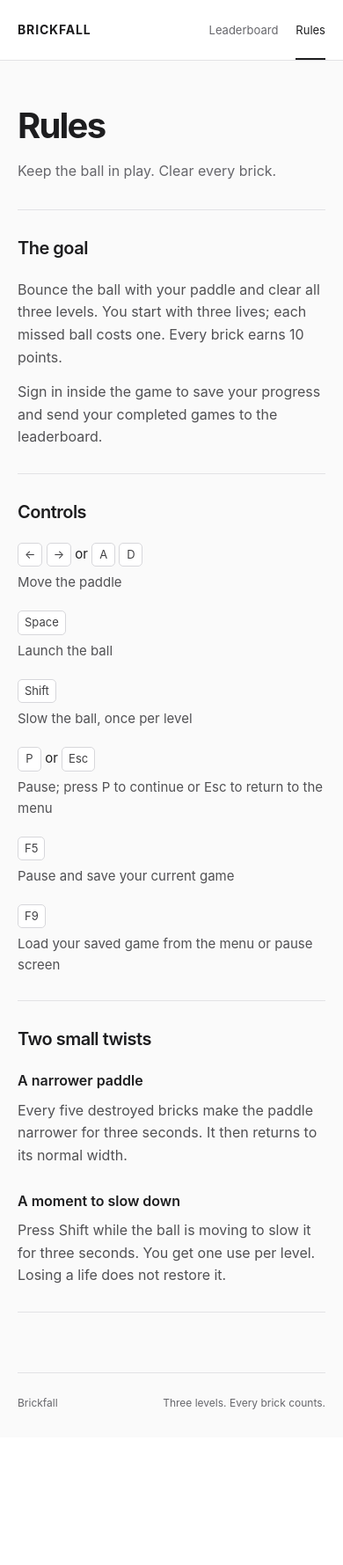
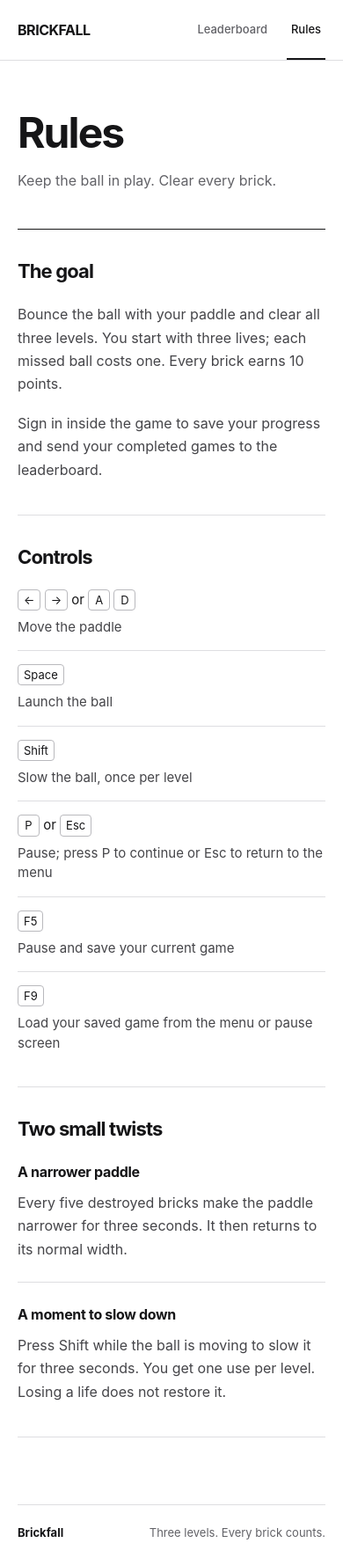
Before and after one commit to leningq/game, a FastAPI app: page /rules in a window 390 px wide. Shown: the whole page at 88% size. Before the commit the page ends 1602 px from the top, so only its background shows below. Run offline with FastAPI, Linux system fonts and the light colour scheme.

Commit message:
Redesign Brickfall website with minimal responsive layout

```diff
--- a/static/style.css
+++ b/static/style.css
@@ -1,137 +1,154 @@
 :root {
     color-scheme: light;
-    --ink: #1d1d1f;
-    --muted: #66666b;
-    --line: #e2e2e5;
+    --ink: #151517;
+    --muted: #626267;
+    --line: #dedee1;
+    --line-strong: #b9b9bd;
     --paper: #ffffff;
+    --hover: #f5f5f6;
+    --content-width: 1120px;
 }
 
 * { box-sizing: border-box; }
 body {
+    min-width: 280px;
     margin: 0;
-    background: #fafafa;
+    background: var(--paper);
     color: var(--ink);
     font-family: -apple-system, BlinkMacSystemFont, "Segoe UI", Arial, sans-serif;
     font-size: 16px;
-    line-height: 1.6;
+    line-height: 1.5;
     -webkit-font-smoothing: antialiased;
 }
 a { color: inherit; }
-a:focus-visible { outline: 2px solid var(--ink); outline-offset: 5px; border-radius: 2px; }
-.site-header { background: var(--paper); border-bottom: 1px solid var(--line); }
+::selection { background: var(--ink); color: var(--paper); }
+a:focus-visible { outline: 2px solid var(--ink); outline-offset: 4px; border-radius: 2px; }
+.skip-link { position: absolute; top: -60px; left: 24px; z-index: 2; padding: 10px 14px; background: var(--ink); color: var(--paper); }
+.skip-link:focus { top: 12px; }
+.skip-link:focus-visible { outline-color: var(--paper); }
+.visually-hidden { position: absolute; width: 1px; height: 1px; overflow: hidden; clip-path: inset(50%); white-space: nowrap; }
+
+.site-header { border-bottom: 1px solid var(--line); }
 .header-content {
-    max-width: 1040px;
-    min-height: 76px;
-    margin: 0 auto;
-    padding: 0 40px;
     display: flex;
     align-items: center;
     justify-content: space-between;
     gap: 24px;
+    max-width: calc(var(--content-width) + 80px);
+    min-height: 76px;
+    margin: 0 auto;
+    padding: 0 40px;
 }
-.brand { font-size: 17px; font-weight: 700; letter-spacing: .08em; text-decoration: none; }
-nav { display: flex; align-self: stretch; gap: 32px; }
-nav a {
-    display: flex;
-    align-items: center;
-    border-bottom: 2px solid transparent;
-    padding-top: 2px;
-    color: var(--muted);
-    font-size: 14px;
-    text-decoration: none;
+.brand { display: inline-flex; align-items: center; flex: none; min-height: 44px; font-size: 18px; font-weight: 750; letter-spacing: -.03em; line-height: 1; text-decoration: none; }
+nav { display: flex; align-self: stretch; align-items: stretch; gap: 36px; }
+nav a { display: inline-flex; align-items: center; justify-content: center; min-width: 44px; border-bottom: 2px solid transparent; padding: 2px 0 0; color: var(--muted); font-size: 14px; font-weight: 500; text-decoration: none; }
+nav a:hover, nav a[aria-current="page"], nav a.section-current { color: var(--ink); }
+nav a[aria-current="page"], nav a.section-current { border-bottom-color: var(--ink); }
+
+main {
+    width: 100%;
+    max-width: calc(var(--content-width) + 80px);
+    min-height: calc(100vh - 145px);
+    margin: 0 auto;
+    padding: 96px 40px 112px;
 }
-nav a:hover { color: var(--ink); }
-nav a[aria-current="page"] { color: var(--ink); border-bottom-color: var(--ink); }
-main { max-width: 1040px; min-height: calc(100vh - 154px); margin: 0 auto; padding: 76px 40px 96px; }
-.page-heading { margin-bottom: 44px; }
-h1 { margin: 0; font-size: clamp(40px, 6vw, 64px); line-height: 1.12; letter-spacing: -.045em; font-weight: 650; }
-.description { margin: 20px 0 0; color: var(--muted); font-size: 18px; line-height: 1.5; }
-.eyebrow { margin: 0 0 14px; color: var(--muted); font-size: 14px; font-weight: 500; }
-.table-wrap { overflow: hidden; border: 1px solid var(--line); border-radius: 14px; background: var(--paper); }
-table { width: 100%; border-collapse: collapse; }
-th { padding: 19px 28px; color: var(--muted); font-size: 13px; font-weight: 500; text-align: left; }
-td { padding: 23px 28px; border-top: 1px solid var(--line); font-size: 16px; }
-th:first-child, td:first-child { width: 112px; }
-th:last-child, td:last-child { width: 170px; text-align: right; }
-.rank { color: var(--muted); font-variant-numeric: tabular-nums; }
-.score { font-weight: 600; font-variant-numeric: tabular-nums; }
-.top-place .rank, .top-place .player-link { color: var(--ink); font-weight: 600; }
-.place-1 { background: #f0f0f2; }
-.place-2 { background: #f5f5f6; }
-.place-3 { background: #f9f9fa; }
-.player-link { display: inline-block; text-decoration: none; overflow-wrap: anywhere; }
-.player-link:hover { text-decoration: underline; text-underline-offset: 5px; }
-tbody tr:hover { background: #eeeeef; }
-.leaderboard .empty-state { height: 220px; padding: 40px 20px; text-align: center; color: var(--muted); font-size: 16px; }
-.table-note { margin: 20px 0 0; color: var(--muted); font-size: 13px; }
-.site-footer {
-    max-width: 960px;
-    min-height: 78px;
-    margin: 0 auto;
-    padding: 24px 0;
-    display: flex;
-    justify-content: space-between;
-    gap: 16px;
-    border-top: 1px solid var(--line);
-    color: var(--muted);
-    font-size: 12px;
+/* Заголовок и пояснение используют одну сетку на всех страницах. */
+.page-heading { display: grid; grid-template-columns: minmax(0, 1fr) minmax(230px, 290px); align-items: end; gap: 40px; margin-bottom: 62px; }
+h1 { min-width: 0; margin: 0; font-size: clamp(54px, 6.6vw, 88px); font-weight: 700; letter-spacing: -.04em; line-height: 1; }
+.description { max-width: 28ch; margin: 0 0 4px; color: var(--muted); font-size: 17px; line-height: 1.55; }
+
+/* Таблица остаётся таблицей и на узком экране. */
+.table-wrap { max-width: 100%; }
+table { width: 100%; border-collapse: collapse; table-layout: fixed; }
+.leaderboard { border-top: 1px solid var(--ink); }
+.leaderboard th { padding: 20px 16px 19px; color: var(--muted); font-size: 13px; font-weight: 500; line-height: 1.3; text-align: left; }
+.leaderboard td { height: 84px; padding: 20px 16px; border-top: 1px solid var(--line); font-size: 17px; line-height: 1.35; vertical-align: middle; }
+.leaderboard tbody tr:last-child { border-bottom: 1px solid var(--line); }
+.leaderboard th:first-child, .leaderboard td:first-child { width: 100px; padding-left: 0; }
+.leaderboard th:last-child, .leaderboard td:last-child { width: 190px; padding-right: 0; text-align: right; }
+.leaderboard .rank { color: var(--muted); font-size: 15px; font-variant-numeric: tabular-nums; }
+.leaderboard .score { font-size: 24px; font-weight: 650; font-variant-numeric: tabular-nums; letter-spacing: -.035em; }
+.leaderboard .top-place .rank { color: var(--ink); }
+.leaderboard .place-1 .score { font-weight: 750; }
+.player-link { display: inline-block; min-width: 44px; max-width: 100%; min-height: 44px; padding: 10px 0; font-weight: 550; overflow-wrap: anywhere; text-decoration: none; text-underline-offset: 5px; }
+.player-link:hover { text-decoration: underline; }
+.leaderboard tbody tr:hover { background: var(--hover); }
+.leaderboard .empty-state { height: 180px; padding: 28px 0; color: var(--muted); font-size: 17px; text-align: center; }
+.table-note { margin: 22px 0 0; color: var(--muted); font-size: 13px; line-height: 1.5; }
+
+.back-link { display: inline-flex; align-items: center; min-height: 44px; margin: -32px 0 54px; color: var(--muted); font-size: 14px; text-decoration: none; text-underline-offset: 4px; }
+.back-link:hover { color: var(--ink); text-decoration: underline; }
+.player-name { overflow-wrap: anywhere; }
+.player-stats { display: grid; grid-template-columns: repeat(3, minmax(0, 1fr)); margin: 0; border-top: 1px solid var(--ink); border-bottom: 1px solid var(--line); }
+.player-stats > div { min-width: 0; padding: 30px 20px 38px 0; }
+.player-stats > div + div { padding-left: 30px; border-left: 1px solid var(--line); }
+.player-stats dt { color: var(--muted); font-size: 14px; }
+.player-stats dd { margin: 22px 0 0; font-size: clamp(36px, 4.1vw, 58px); font-weight: 650; letter-spacing: -.04em; line-height: 1; font-variant-numeric: tabular-nums; overflow-wrap: anywhere; }
+
+.rules-content { border-top: 1px solid var(--ink); }
+.rules-section { display: grid; grid-template-columns: minmax(180px, 28%) minmax(0, 1fr); gap: 36px; padding: 40px 0 44px; border-bottom: 1px solid var(--line); }
+h2 { margin: 0; font-size: 22px; font-weight: 650; letter-spacing: -.04em; line-height: 1.25; }
+h3 { margin: 0 0 10px; font-size: 16px; font-weight: 650; letter-spacing: -.02em; }
+.rules-section > div { max-width: 680px; }
+.rules-content p { max-width: 64ch; margin: 0; color: #454549; font-size: 16px; line-height: 1.65; }
+.rules-content p + p { margin-top: 18px; }
+.controls { margin: 0; }
+.controls > div { display: grid; grid-template-columns: minmax(160px, 210px) minmax(0, 1fr); gap: 20px; padding: 15px 0; border-top: 1px solid var(--line); }
+.controls > div:first-child { padding-top: 0; border-top: 0; }
+.controls > div:last-child { padding-bottom: 0; }
+.controls dt, .controls dd { margin: 0; font-size: 15px; line-height: 1.5; }
+.controls dd { color: #454549; }
+kbd { display: inline-block; min-width: 25px; padding: 1px 6px; border: 1px solid var(--line-strong); border-radius: 4px; background: var(--paper); color: var(--ink); font: 13px/1.55 -apple-system, BlinkMacSystemFont, "Segoe UI", Arial, sans-serif; text-align: center; white-space: nowrap; }
+.mechanics { display: grid; grid-template-columns: repeat(2, minmax(0, 1fr)); gap: 34px; }
+.mechanics > div + div { padding-left: 34px; border-left: 1px solid var(--line); }
+
+.site-footer { display: flex; justify-content: space-between; gap: 16px; max-width: var(--content-width); min-height: 69px; margin: 0 auto; padding: 22px 0; border-top: 1px solid var(--line); color: var(--muted); font-size: 13px; }
+.site-footer span:first-child { color: var(--ink); font-weight: 650; }
+
+@media (max-width: 1200px) {
+    .site-footer { margin-right: 40px; margin-left: 40px; }
 }
-.back-link { display: inline-block; margin-bottom: 34px; color: var(--muted); font-size: 14px; text-decoration: none; }
-.back-link:hover { color: var(--ink); }
-.player-name { overflow-wrap: anywhere; }
-.player-stats { margin: 0; padding: 36px 0; display: grid; grid-template-columns: repeat(3, minmax(0, 1fr)); border-top: 1px solid var(--line); border-bottom: 1px solid var(--line); }
-.player-stats div + div { padding-left: 36px; border-left: 1px solid var(--line); }
-.player-stats dt { color: var(--muted); font-size: 14px; }
-.player-stats dd { margin: 14px 0 0; font-size: 44px; line-height: 1.15; letter-spacing: -.04em; font-weight: 600; font-variant-numeric: tabular-nums; }
-.rules-content { border-top: 1px solid var(--line); }
-.rules-section { padding: 32px 0; display: grid; grid-template-columns: 190px minmax(0, 1fr); gap: 32px; border-bottom: 1px solid var(--line); }
-h2 { margin: 0; font-size: 20px; line-height: 1.5; font-weight: 600; letter-spacing: -.025em; }
-h3 { margin: 0 0 8px; font-size: 16px; font-weight: 600; }
-.rules-content p { margin: 0; color: #515154; }
-.rules-content p + p { margin-top: 14px; }
-.controls { margin: 0; }
-.controls > div { display: grid; grid-template-columns: 180px minmax(0, 1fr); gap: 20px; padding: 0 0 18px; }
-.controls > div:last-child { padding-bottom: 0; }
-.controls dt, .controls dd { margin: 0; font-size: 15px; }
-.controls dd { color: #515154; }
-kbd { display: inline-block; min-width: 27px; padding: 1px 7px; border: 1px solid #d7d7db; border-radius: 5px; background: var(--paper); color: #404043; text-align: center; font: 13px/1.8 -apple-system, BlinkMacSystemFont, "Segoe UI", Arial, sans-serif; }
-.mechanics > div + div { margin-top: 26px; }
-.visually-hidden { position: absolute; width: 1px; height: 1px; overflow: hidden; clip-path: inset(50%); white-space: nowrap; }
-.skip-link { position: absolute; top: -70px; left: 20px; z-index: 1; padding: 9px 16px; background: var(--paper); color: var(--ink); }
-.skip-link:focus { top: 16px; }
-
-@media (max-width: 700px) {
+@media (max-width: 760px) {
     .header-content { min-height: 68px; padding: 0 24px; }
-    main { min-height: calc(100vh - 142px); padding: 52px 24px 68px; }
-    .page-heading { margin-bottom: 32px; }
-    .description { margin-top: 16px; font-size: 16px; }
-    th, td { padding: 20px; }
-    th:first-child, td:first-child { width: 76px; }
-    th:last-child, td:last-child { width: 132px; }
-    .site-footer { min-height: 74px; margin: 0 24px; }
-    .player-stats div + div { padding-left: 20px; }
-    .player-stats dd { font-size: 36px; }
-    .rules-section { grid-template-columns: 1fr; gap: 20px; padding: 28px 0; }
+    main { min-height: calc(100vh - 136px); padding: 68px 24px 88px; }
+    .page-heading { grid-template-columns: 1fr; gap: 24px; margin-bottom: 48px; }
+    .description { max-width: 42ch; font-size: 16px; }
+    .rules-section { grid-template-columns: 1fr; gap: 22px; padding: 34px 0 38px; }
+    .site-footer { margin: 0 24px; }
 }
-@media (max-width: 440px) {
-    .header-content { padding: 0 20px; gap: 16px; }
-    .brand { font-size: 14px; letter-spacing: .06em; }
-    nav { gap: 20px; }
+@media (max-width: 520px) {
+    .header-content { gap: 14px; padding: 0 20px; }
+    .brand { font-size: 16px; }
+    nav { gap: 22px; }
     nav a { font-size: 13px; }
-    main { padding-right: 20px; padding-left: 20px; }
-    h1 { font-size: 40px; }
-    th, td { padding: 18px 14px; }
-    th { font-size: 12px; }
-    td { font-size: 15px; }
-    th:first-child, td:first-child { width: 58px; }
-    th:last-child, td:last-child { width: 100px; }
-    .site-footer { margin: 0 20px; flex-wrap: wrap; gap: 4px 18px; }
-    .player-stats { grid-template-columns: 1fr; padding: 0; }
-    .player-stats > div { padding: 22px 0; display: flex; justify-content: space-between; align-items: center; gap: 20px; }
-    .player-stats div + div { padding-left: 0; border-left: 0; border-top: 1px solid var(--line); }
-    .player-stats dd { margin: 0; font-size: 32px; }
-    .controls > div { grid-template-columns: 1fr; gap: 6px; padding-bottom: 20px; }
+    main { padding: 58px 20px 76px; }
+    h1 { font-size: clamp(48px, 12vw, 66px); }
+    .page-heading { gap: 18px; margin-bottom: 38px; }
+    .leaderboard th { padding: 15px 8px; font-size: 12px; }
+    .leaderboard td { height: 72px; padding: 14px 8px; font-size: 15px; }
+    .leaderboard th:first-child, .leaderboard td:first-child { width: 52px; }
+    .leaderboard th:last-child, .leaderboard td:last-child { width: 96px; }
+    .leaderboard .rank { font-size: 13px; }
+    .leaderboard .score { font-size: 19px; }
+    .table-note { margin-top: 18px; }
+    .back-link { margin: -26px 0 40px; }
+    .player-stats { grid-template-columns: 1fr; }
+    .player-stats > div { display: flex; align-items: center; justify-content: space-between; gap: 16px; padding: 24px 0; }
+    .player-stats > div + div { padding-left: 0; border-top: 1px solid var(--line); border-left: 0; }
+    .player-stats dt { flex: 1; }
+    .player-stats dd { margin: 0; font-size: 34px; text-align: right; }
+    .controls > div { grid-template-columns: 1fr; gap: 8px; }
+    .mechanics { grid-template-columns: 1fr; gap: 24px; }
+    .mechanics > div + div { padding: 24px 0 0; border-top: 1px solid var(--line); border-left: 0; }
+    .site-footer { flex-wrap: wrap; margin: 0 20px; }
+}
+@media (max-width: 340px) {
+    .header-content { padding: 0 16px; }
+    nav { gap: 14px; }
+    main { padding-right: 16px; padding-left: 16px; }
+    h1 { font-size: 43px; }
+    .site-footer { margin: 0 16px; }
 }
 @media (prefers-reduced-motion: no-preference) {
-    tbody tr, nav a, .back-link { transition: background-color .18s ease, color .18s ease; }
+    nav a, .back-link, .leaderboard tbody tr { transition: color .16s ease, background-color .16s ease; }
 }
--- a/templates/base.html
+++ b/templates/base.html
@@ -12,7 +12,7 @@
         <div class="header-content">
             <a class="brand" href="/" aria-label="Brickfall home">BRICKFALL</a>
             <nav aria-label="Main navigation">
-                <a href="/" {% if request.url.path == '/' %}aria-current="page"{% endif %}>Leaderboard</a>
+                <a href="/" {% if request.url.path == '/' %}aria-current="page"{% elif request.url.path.startswith('/players/') %}class="section-current"{% endif %}>Leaderboard</a>
                 <a href="/rules" {% if request.url.path == '/rules' %}aria-current="page"{% endif %}>Rules</a>
             </nav>
         </div>
--- a/templates/index.html
+++ b/templates/index.html
@@ -19,7 +19,7 @@
                 <td class="score">{{ player.score }}</td>
             </tr>
             {% else %}
-            <tr><td colspan="3" class="empty-state">No scores yet.</td></tr>
+            <tr><td colspan="3" class="empty-state">No completed games yet. Rankings will appear here.</td></tr>
             {% endfor %}
         </tbody>
     </table>
--- a/templates/player.html
+++ b/templates/player.html
@@ -1,11 +1,10 @@
 {% extends "base.html" %}
 {% block title %}{{ player.name }} · Brickfall{% endblock %}
 {% block content %}
-<a class="back-link" href="/">← Leaderboard</a>
+<a class="back-link" href="/">Back to leaderboard</a>
 <div class="page-heading">
-    <p class="eyebrow">Player profile</p>
     <h1 class="player-name">{{ player.name }}</h1>
-    <p class="description">Every game, at a glance.</p>
+    <p class="description">Results from completed games.</p>
 </div>
 <dl class="player-stats">
     <div><dt>Games played</dt><dd>{{ player.games }}</dd></div>
```
Also changed, not shown: 6 other files.
